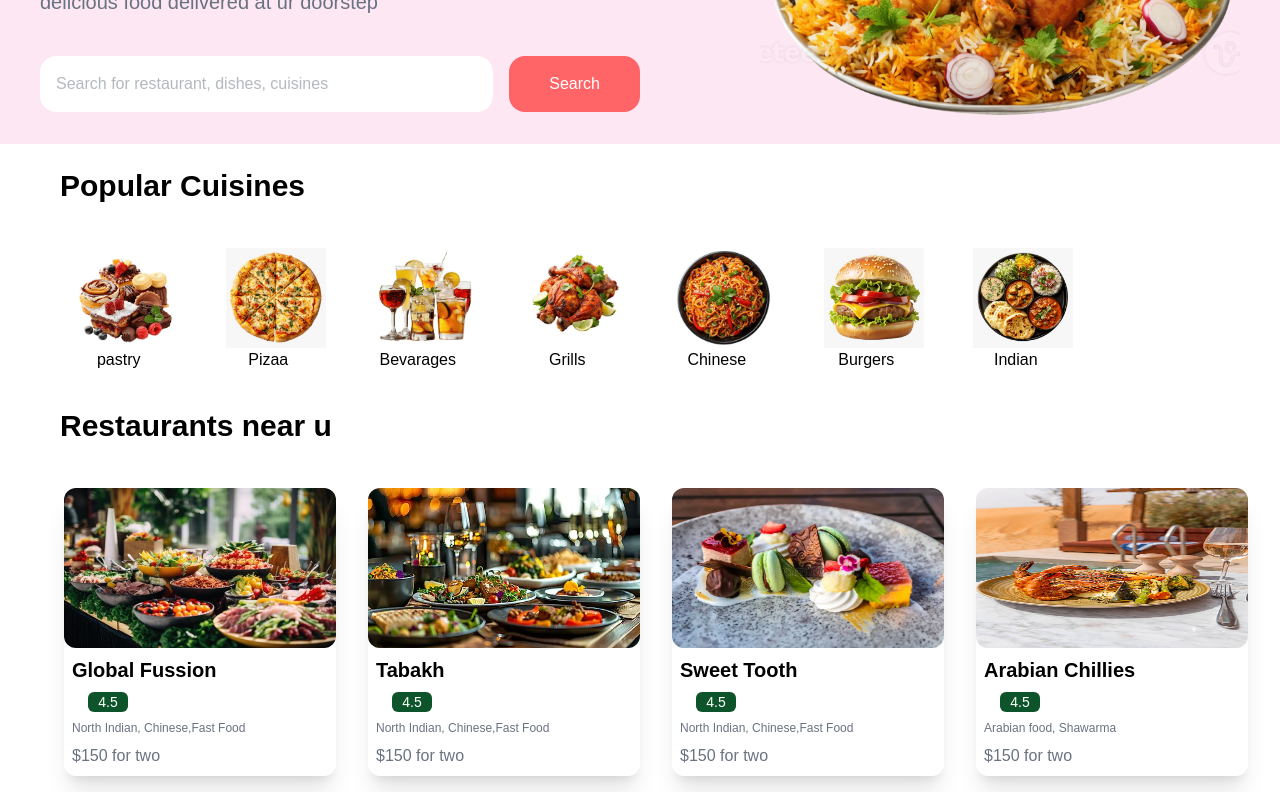
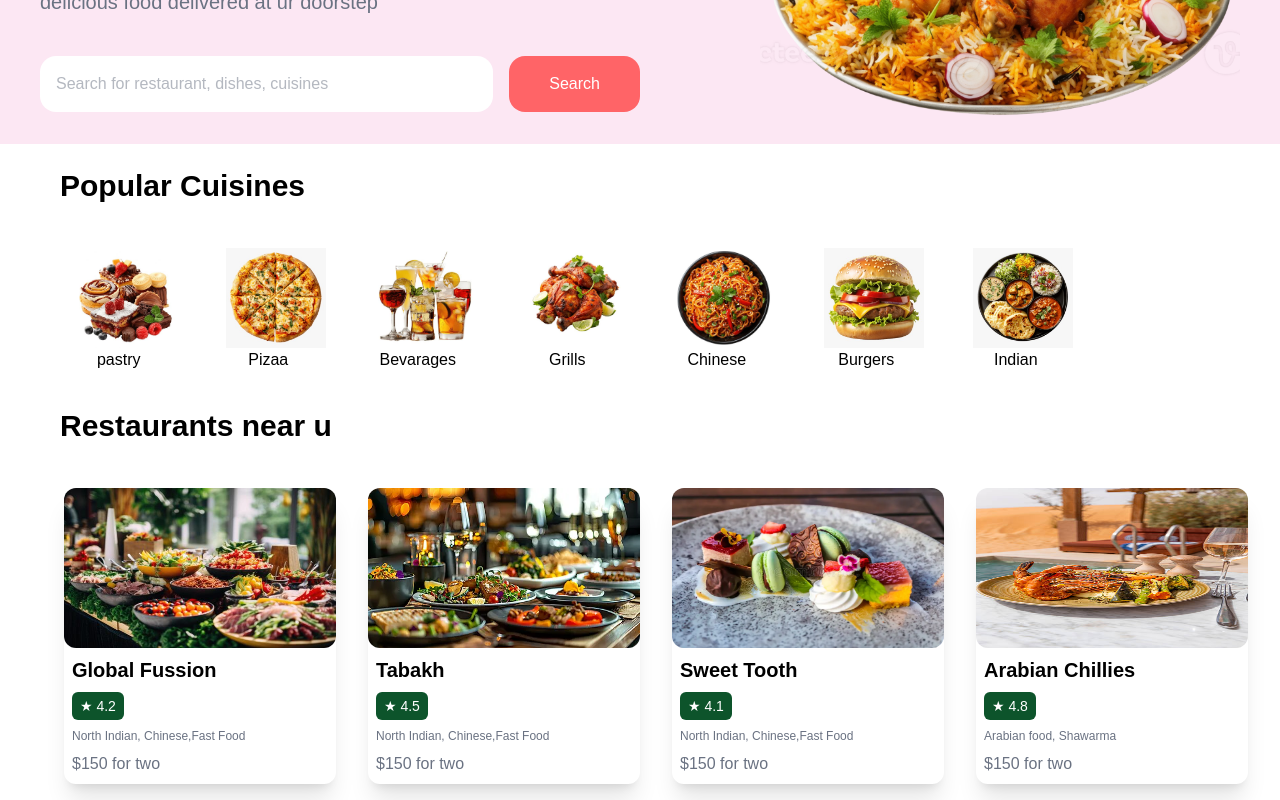
Before and after one commit to Amees-pc/Food-delivery-app, a React (Vite) app: page /list in a window 1280 px wide. Shown: the part 310-1110 px from the top of the page. Built offline with nearby package versions, Linux system fonts and the light colour scheme.

Commit message:
current changes

```diff
--- a/src/Components/RestaurauntList.jsx
+++ b/src/Components/RestaurauntList.jsx
@@ -90,8 +90,8 @@ const RestaurauntList = () => {
             </div>
             <div>
               {" "}
-              <div className="ml-4 h-5 bg-green-900 w-10 rounded-md flex items-center justify-center  text-sm text-white">
-                4.5
+              <div className="ml- px-2 py-1  bg-green-900 w-fit rounded-md   text-sm text-white">
+                ★ 4.2
               </div>
             </div>
             <div className="text-gray-500 pt-2 text-xs">
@@ -116,8 +116,8 @@ const RestaurauntList = () => {
             </div>
             <div>
               {" "}
-              <div className="ml-4 h-5 bg-green-900 w-10 rounded-md flex items-center justify-center  text-sm text-white">
-                4.5
+              <div className="ml- px-2 py-1  bg-green-900 w-fit rounded-md   text-sm text-white">
+                ★ 4.5
               </div>
             </div>
             <div className="text-gray-500 pt-2 text-xs">
@@ -142,8 +142,8 @@ const RestaurauntList = () => {
             </div>
             <div>
               {" "}
-              <div className="ml-4 h-5 bg-green-900 w-10 rounded-md flex items-center justify-center  text-sm text-white">
-                4.5
+              <div className="ml- px-2 py-1  bg-green-900 w-fit rounded-md   text-sm text-white">
+                ★ 4.1
               </div>
             </div>
             <div className="text-gray-500 pt-2 text-xs">
@@ -169,8 +169,8 @@ const RestaurauntList = () => {
             </div>
             <div>
               {" "}
-              <div className="ml-4 h-5 bg-green-900 w-10 rounded-md flex items-center justify-center  text-sm text-white">
-                4.5
+             <div className="ml- px-2 py-1  bg-green-900 w-fit rounded-md   text-sm text-white">
+                ★ 4.8
               </div>
             </div>
             <div className="text-gray-500 pt-2 text-xs">
```
